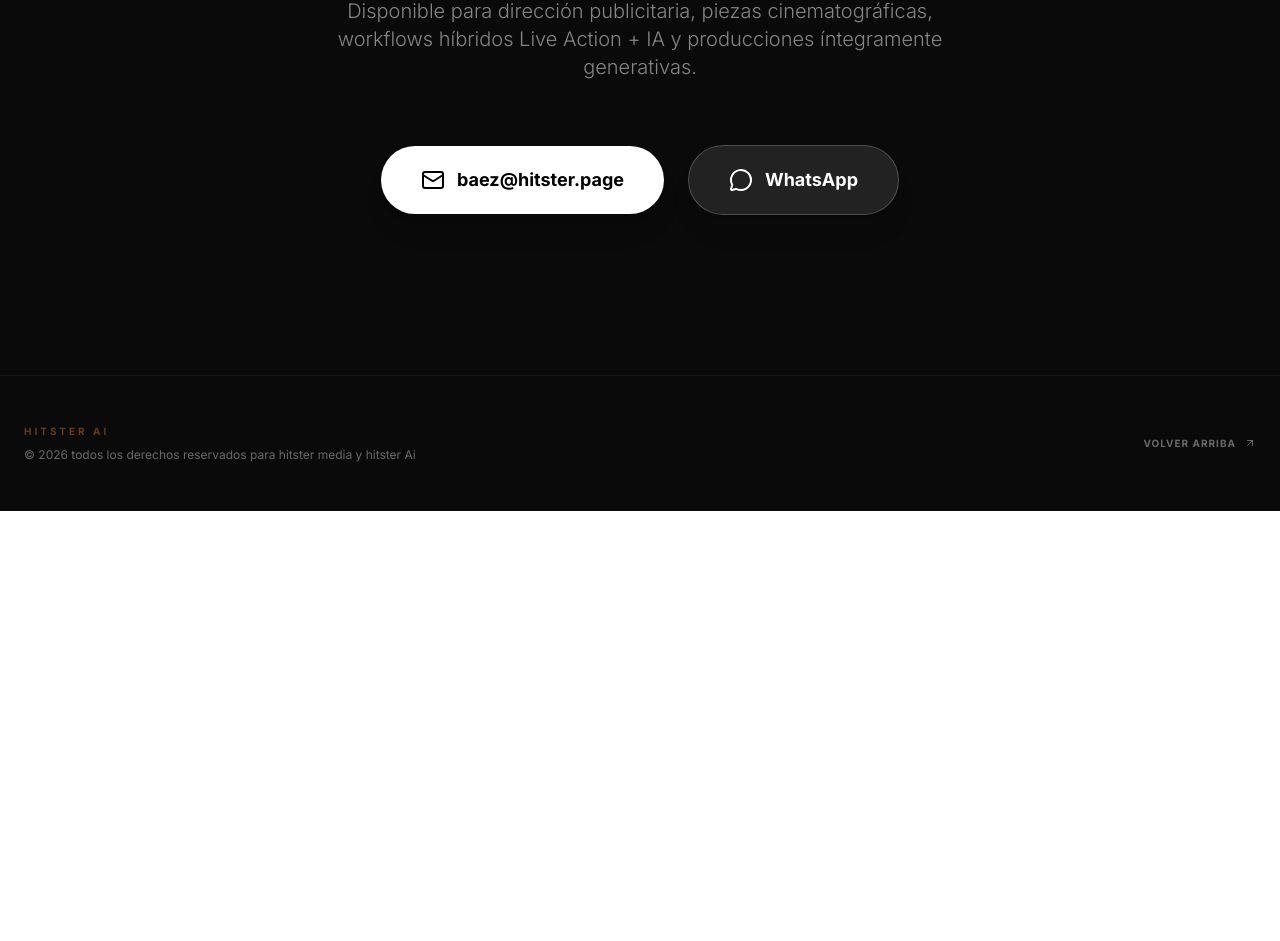
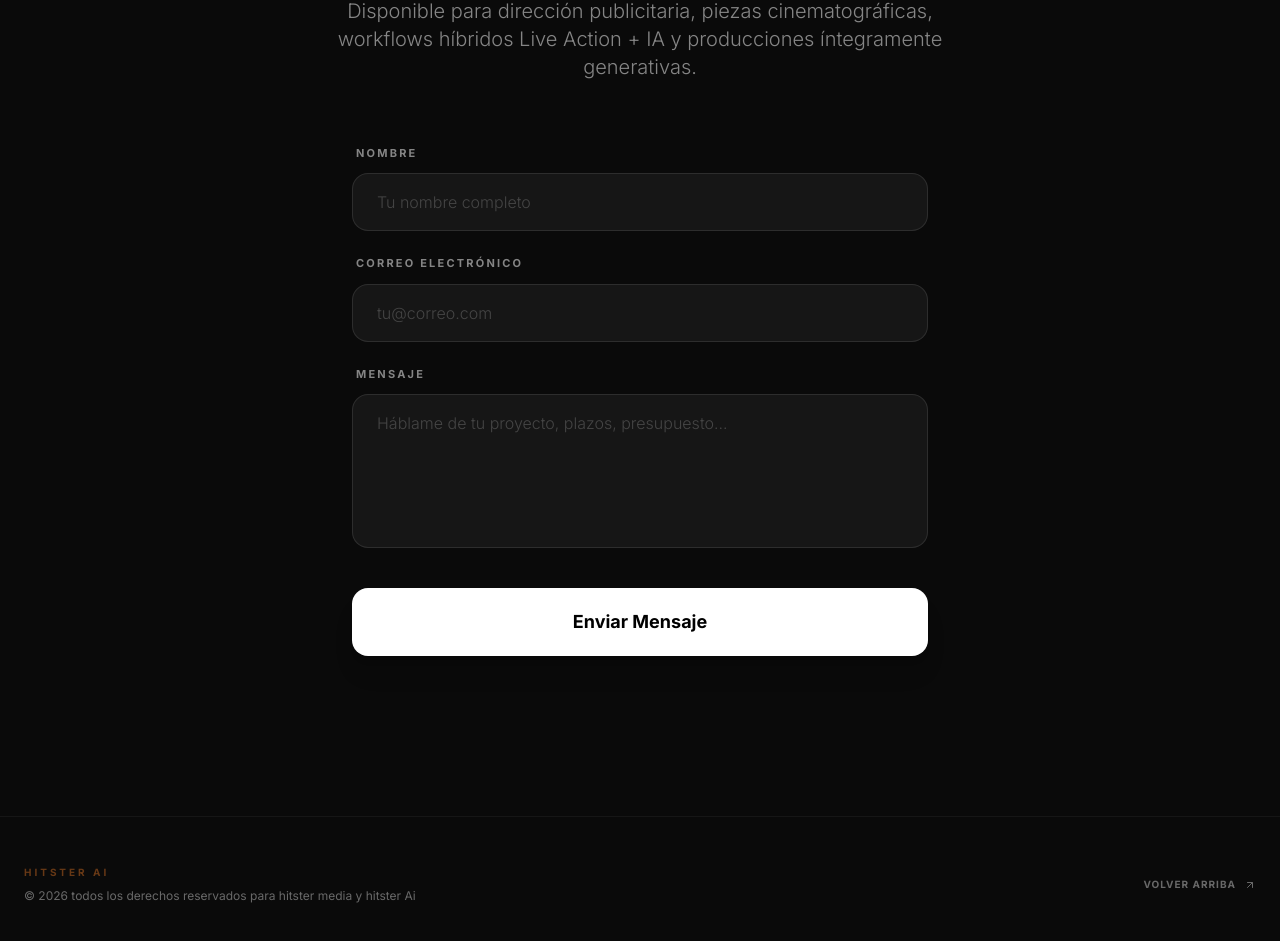
Before and after one commit to ferBaez/Miguel-de-hoyos, a React (Vite) app: page / in a window 1280 px wide. Shown: the part 4574-5515 px from the top of the page. Before the commit the page ends 5085 px from the top, so only its background shows below. Built offline with nearby package versions, Linux system fonts and the light colour scheme.

Commit message:
feat: Replace contact buttons with an elegant form using formsubmit

```diff
--- a/src/App.tsx
+++ b/src/App.tsx
@@ -282,28 +282,65 @@ export default function App() {
             </p>
           </div>
 
-          <div className="flex flex-col md:flex-row gap-6 justify-center items-center">
-            <motion.a
+          <motion.form
+            initial={{ opacity: 0, y: 20 }}
+            whileInView={{ opacity: 1, y: 0 }}
+            viewport={{ once: true }}
+            action="https://formsubmit.co/baez@hitster.page"
+            method="POST"
+            className="flex flex-col gap-6 w-full max-w-xl mx-auto mt-12 text-left"
+          >
+            {/* FormSubmit Config */}
+            <input type="text" name="_honey" style={{ display: 'none' }} />
+            <input type="hidden" name="_captcha" value="false" />
+            <input type="hidden" name="_template" value="table" />
+            <input type="hidden" name="_subject" value="Nuevo mensaje de contacto en tu portafolio" />
+
+            <div className="flex flex-col gap-3">
+              <label htmlFor="name" className="text-[11px] uppercase tracking-[0.2em] text-white/50 font-bold ml-1">Nombre</label>
+              <input
+                type="text"
+                name="name"
+                id="name"
+                required
+                className="bg-white/5 border border-white/10 rounded-2xl px-6 py-4 text-white focus:outline-none focus:border-[#F27D26] focus:bg-white/10 transition-all font-light placeholder:text-white/20"
+                placeholder="Tu nombre completo"
+              />
+            </div>
+
+            <div className="flex flex-col gap-3">
+              <label htmlFor="email" className="text-[11px] uppercase tracking-[0.2em] text-white/50 font-bold ml-1">Correo Electrónico</label>
+              <input
+                type="email"
+                name="email"
+                id="email"
+                required
+                className="bg-white/5 border border-white/10 rounded-2xl px-6 py-4 text-white focus:outline-none focus:border-[#F27D26] focus:bg-white/10 transition-all font-light placeholder:text-white/20"
+                placeholder="tu@correo.com"
+              />
+            </div>
+
+            <div className="flex flex-col gap-3">
+              <label htmlFor="message" className="text-[11px] uppercase tracking-[0.2em] text-white/50 font-bold ml-1">Mensaje</label>
+              <textarea
+                name="message"
+                id="message"
+                required
+                rows={5}
+                className="bg-white/5 border border-white/10 rounded-2xl px-6 py-4 text-white focus:outline-none focus:border-[#F27D26] focus:bg-white/10 transition-all resize-none font-light placeholder:text-white/20"
+                placeholder="Háblame de tu proyecto, plazos, presupuesto..."
+              ></textarea>
+            </div>
+
+            <motion.button
               whileHover={{ scale: 1.02 }}
               whileTap={{ scale: 0.98 }}
-              href="mailto:baez@hitster.page"
-              className="w-full md:w-auto flex items-center justify-center gap-3 bg-white text-black px-10 py-5 rounded-full font-bold text-lg hover:bg-[#F27D26] hover:text-white transition-all shadow-xl"
+              type="submit"
+              className="w-full flex items-center justify-center gap-3 bg-white text-black px-10 py-5 rounded-2xl font-bold text-lg hover:bg-[#F27D26] hover:text-white transition-all shadow-xl mt-4"
             >
-              <Mail size={24} />
-              baez@hitster.page
-            </motion.a>
-            <motion.a
-              whileHover={{ scale: 1.02 }}
-              whileTap={{ scale: 0.98 }}
-              href="https://wa.me/527717298229"
-              target="_blank"
-              rel="noreferrer"
-              className="w-full md:w-auto flex items-center justify-center gap-3 bg-white/10 text-white border border-white/20 px-10 py-5 rounded-full font-bold text-lg hover:bg-[#25D366] transition-all shadow-xl backdrop-blur-sm"
-            >
-              <MessageCircle size={24} />
-              WhatsApp
-            </motion.a>
-          </div>
+              Enviar Mensaje
+            </motion.button>
+          </motion.form>
         </div>
       </section>
 
```
